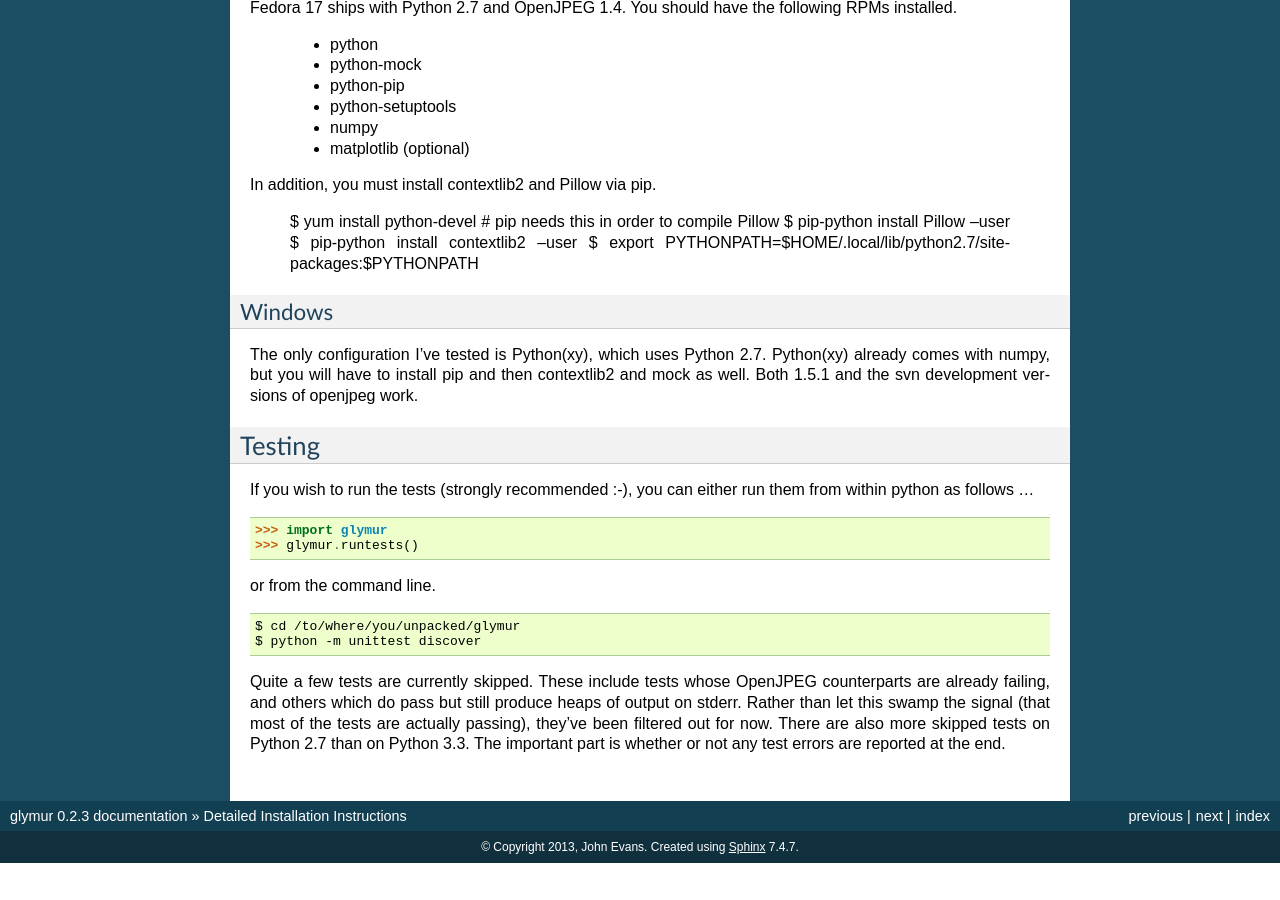
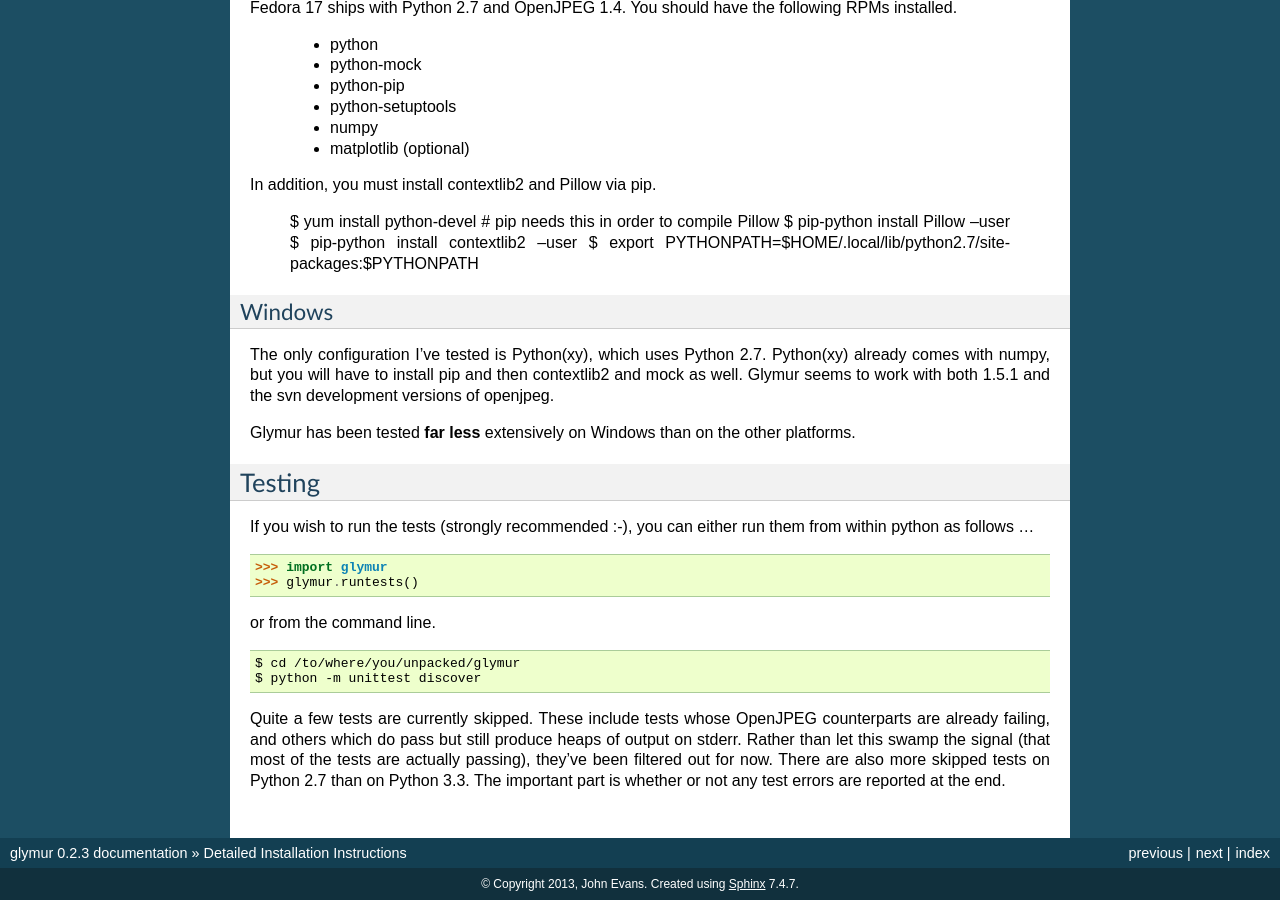
Before and after one commit to quintusdias/glymur, a Sphinx documentation site: the page built from docs/source/detailed_installation.rst, in a window 1280 px wide and 900 px high, scrolled down 1884 px. Built offline with Sphinx 7.4.7, drawn with Linux system fonts in a browser that asks for light colours; before the commit the page ends 2747 px from its top, so only the background shows below that.

Commit message:
More caveats for windows.

```diff
--- a/docs/source/detailed_installation.rst
+++ b/docs/source/detailed_installation.rst
@@ -126,8 +126,11 @@ Windows
 -------
 The only configuration I've tested is Python(xy), which uses Python 2.7.
 Python(xy) already comes with numpy, but you will have to install pip and then
-contextlib2 and mock as well.  Both 1.5.1 and the svn development versions of
-openjpeg work.
+contextlib2 and mock as well.  Glymur seems to work with both 1.5.1 and the
+svn development versions of openjpeg.
+
+Glymur has been tested **far less** extensively on Windows than on the other
+platforms.
 
 
 '''''''
```
